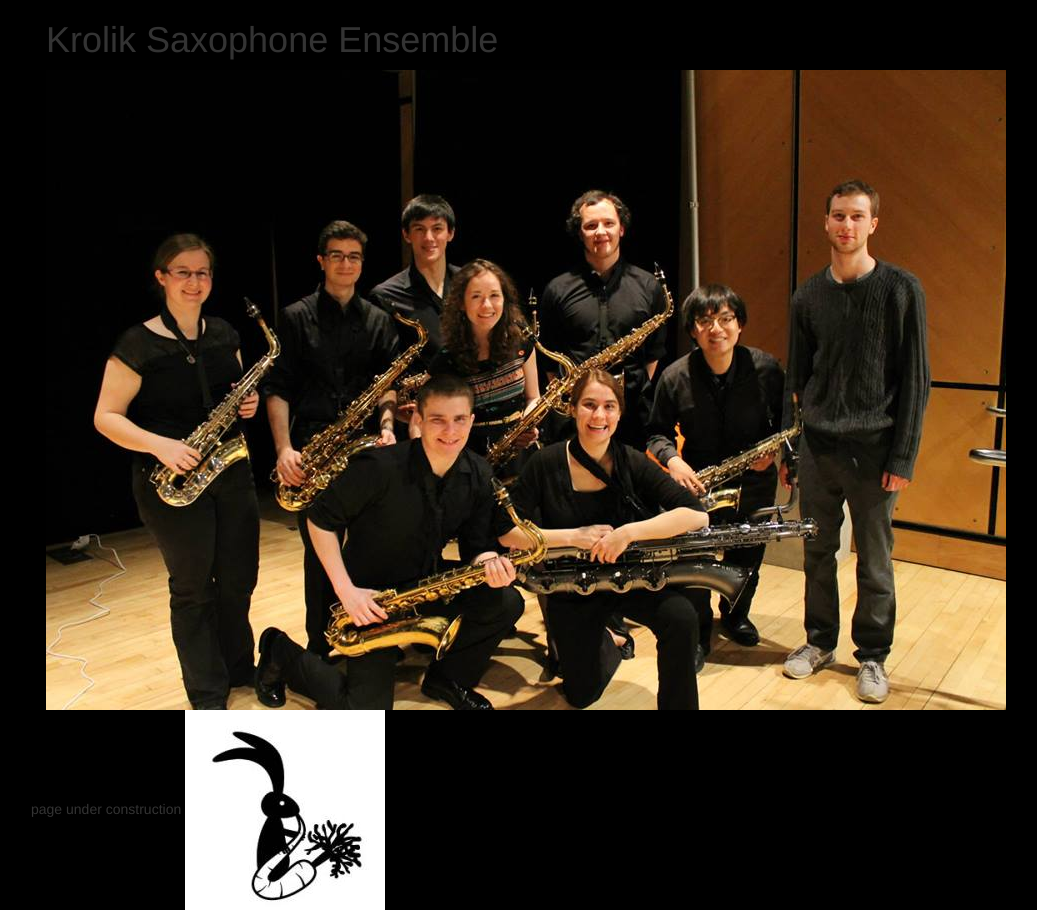
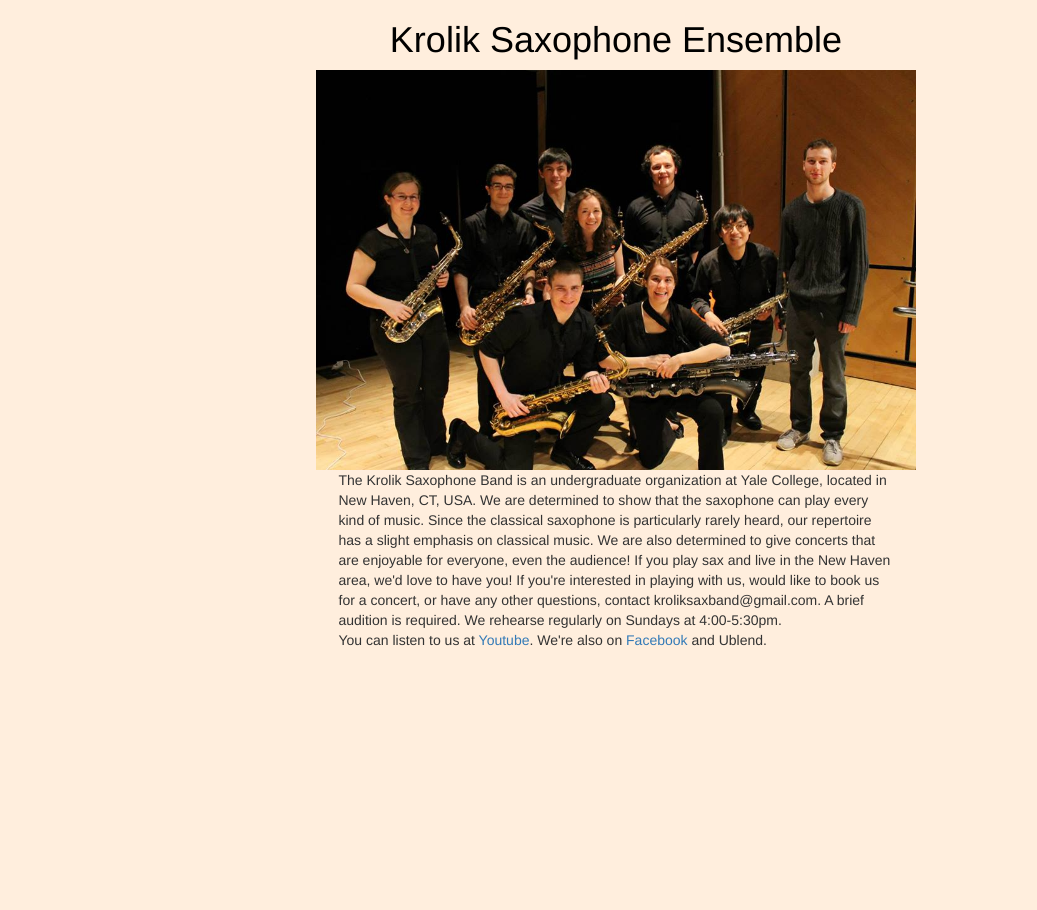
Before and after one commit to krolik-saxophone-ensemble/krolik-saxophone-ensemble.github.io, a plain HTML site: page index.html in a window 1280 px wide. Shown: the whole page, without its empty margins (24-1061 px from the left). After the commit the page ends 800 px from the top, so only its background shows below. Drawn offline with nearby package versions, Linux system fonts and the light colour scheme.

Commit message:
add content, tweak css

```diff
--- a/index.html
+++ b/index.html
@@ -10,18 +10,45 @@
 <body>
 <div class="container main-container">
 <div class="row">
-<div class="col-sm-12">
+<div class="col-sm-12" id="main-title">
 <h1>Krolik Saxophone Ensemble</h1>
 </div><!-- col -->
 </div><!-- row -->
 <div class="row">
-<div class="col-sm-12">
+<div class="col-sm-12" id="main-picture">
 <img src="pic.jpg">
 </div><!-- col -->
 </div><!-- row -->
 <div class="row">
-page under construction
-<img src="small_bunny.jpg">
+<div class="col-sm-6 col-sm-offset-3">
+The Krolik Saxophone Band is an undergraduate organization
+at Yale College, located in New Haven, CT, USA. We are
+determined to show that the saxophone can play every kind
+of music. Since the classical saxophone is particularly
+rarely heard, our repertoire has a slight emphasis on
+classical music. We are also determined to give concerts
+that are enjoyable for everyone, even the audience!
+If you play sax and live in the New Haven area,
+we'd love to have you! If you're interested in playing with
+us, would like to book us for a concert, or have any
+other questions, contact kroliksaxband@gmail.com. A brief
+audition is required.
+We rehearse regularly on Sundays at 4:00-5:30pm.
+<!--
+Video from our
+fall concert is at
+https://www.youtube.com/watch?v=fhrkj80cL-c&list=PLPDjnXTqx7G8I2A8E6TG0VF4L8ob4nHv3
+-->
+<p>
+You can listen to us at
+<a href="https://www.youtube.com/watch?v=KWH7NPq7CE0&list=PLPDjnXTqx7G9s9FriJL0D9xz6ezLDTpIM">Youtube</a>.
+We're also on <a href="http://www.facebook.com/krolik.saxophone.band">Facebook</a> and Ublend.
+<!--
+If you're interested in receiving emails when we perform,
+you can subscribe to our official fan email list at
+http://messages.yale.edu/subscribe/home/subscribechangeentry/UOR/874920.
+-->
+</div><!-- col -->
 </div><!-- row -->
 </div><!-- container -->
 </body>
--- a/main.css
+++ b/main.css
@@ -1,3 +1,16 @@
 body {
-    background-color: black;
+    background-color: #fed;
 }
+
+#main-title {
+    color: black;
+    text-align: center;
+}
+
+#main-picture {
+    text-align: center;
+}
+
+#main-picture img {
+    max-height: 400px;
+}
```
